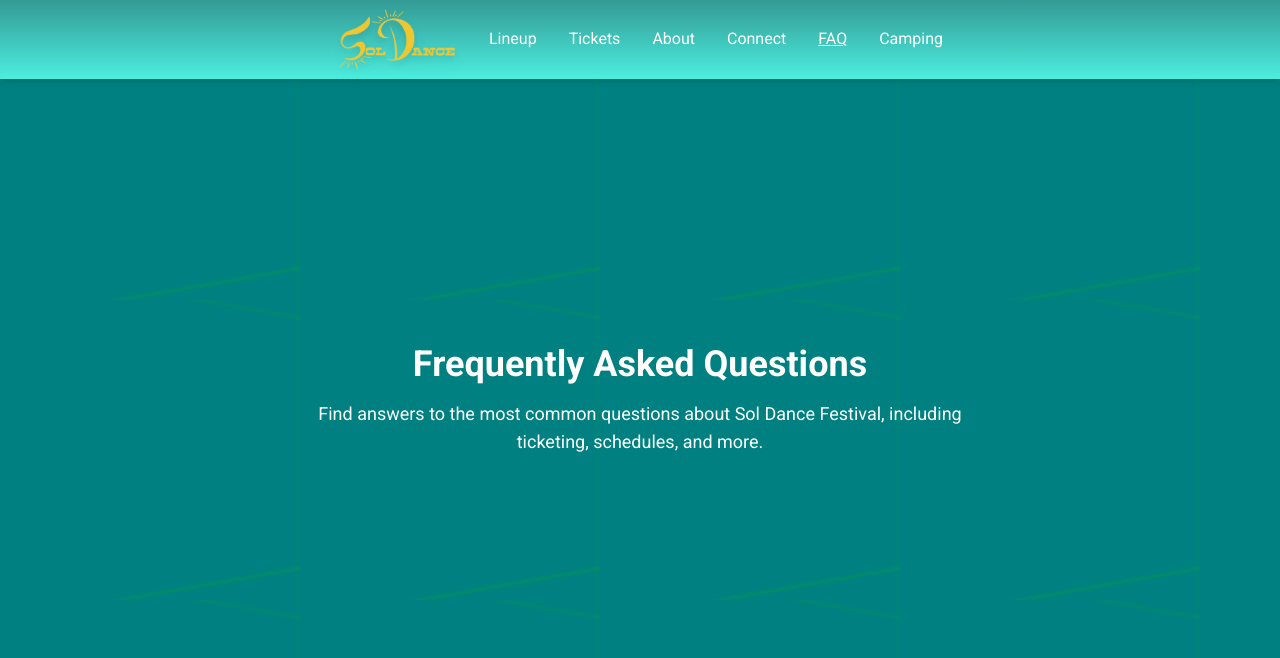
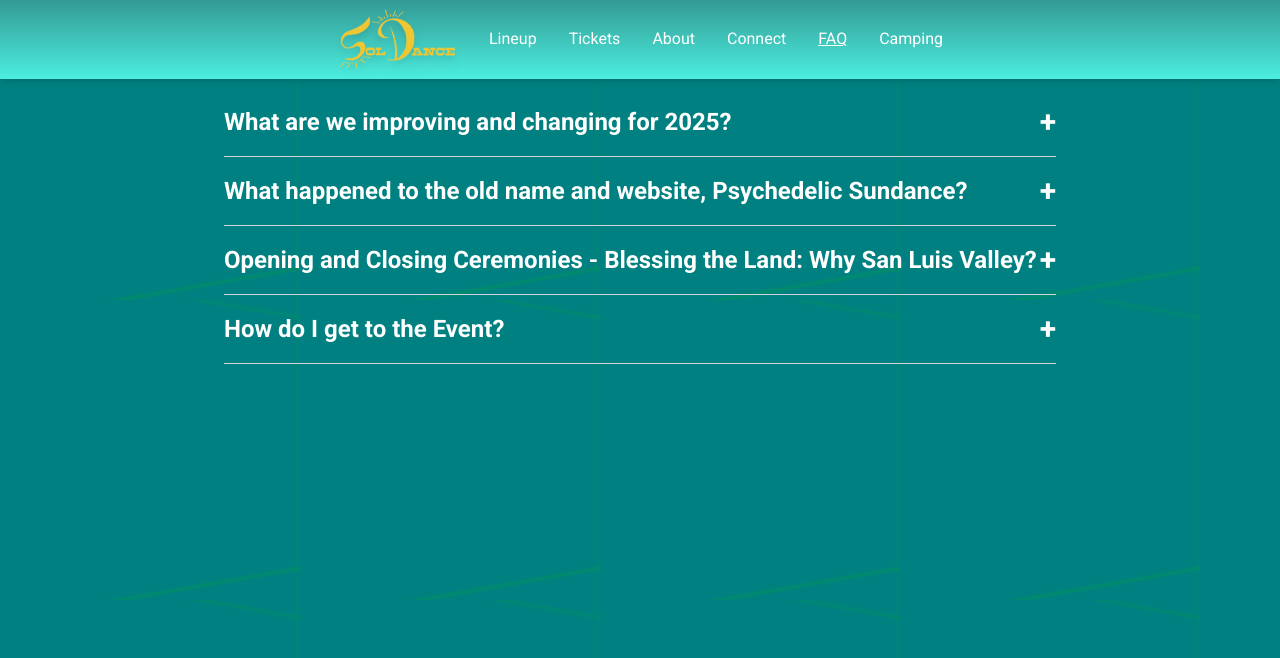
Before and after one commit to SpursFan21/Sol-Dance-Music-Festival, a Next.js app: page /faq in a window 1280 px wide. Shown: the top 658 px of the page. Built offline with nearby package versions, Linux system fonts and the light colour scheme.

Commit message:
updated FAQ page, needs more work and need to add more info to camping page

```diff
--- a/src/app/faq/page.tsx
+++ b/src/app/faq/page.tsx
@@ -1,11 +1,90 @@
 // src/app/faq/page.tsx
+"use client";
+import { useState } from "react";
+
 export default function FAQPage() {
-    return (
-      <div className="min-h-screen flex flex-col items-center justify-center p-8">
-        <h1 className="text-4xl font-bold mb-4">Frequently Asked Questions</h1>
-        <p className="text-lg text-center max-w-2xl">
-          Find answers to the most common questions about Sol Dance Festival, including ticketing, schedules, and more.
-        </p>
+  // FAQ data
+  const faqs = [
+    {
+      question: "What are we improving and changing for 2025?",
+      answer: `2024 had a very rocky start, with delays in sound systems, troubles setting up, cars getting stuck, and the land turning into a literal mud field. Despite all of this, we still felt that it was the community and the wonderful people who came to help us that made it an unforgettable event.
+
+2024 was our first festival year, and we had a lot to learn. We deeply appreciate everyone for their patience and understanding during this first year event.
+
+We will be improving security, overall layout, vendor village, the flow of ticketing and waivers, sound systems/stages, schedules and timing, workshops, and much much more.
+
+We’re looking forward to the creation of 2025, and we can’t wait to show everyone the improvements we made and the plans that we have for next year.`
+    },
+    {
+      question: "What happened to the old name and website, Psychedelic Sundance?",
+      answer: `At the festival’s originality, we had a member who was part of the festival and wanted to specifically honor the Sundance tradition in a modern way.
+
+Due to a disconnect, we could no longer move forward with them on this project. We wanted to change the name immediately, as we had received multiple concerns from surrounding cities and online groups. However, with the festival only weeks away, we couldn’t change the links and marketing materials as quickly as we desired.
+
+All organizers involved at the moment do not have sufficient Native American heritage, credibility, or knowledge to justify continuing with the name Psychedelic Sundance—hence the change to Sol Dance. We also apologize if anyone received a negative connotation of cultural appropriation from our previous branding. This was never our intent. We encourage attendees to research resources based on the Sundance Tradition and related educational materials about the San Luis Valley. We aim to ensure that our actions lead to beautiful blessings, a deep connection with the land and nature, and frequency alignment with the music.
+
+Sol Dance is derived from the words soul, sun, solstice, and dancing. We are comfortable moving forward with this name, and we hope you love it too!`
+    },
+    {
+      question: "Opening and Closing Ceremonies - Blessing the Land: Why San Luis Valley?",
+      answer: `Acknowledgment: The land we host SolDance on is sacred.
+
+We want to ensure all cultures and communities are respected, especially in the San Luis Valley, where more than five different tribes have gathered and deemed the land as “The Valley of No Fighting.”
+
+Please read more about our closing and opening ceremonies. The valley offers a spiritual, intriguing landscape with epic 100-mile views, sand dunes, and soaring peaks. It is peppered with the legacy of Native American, Hispanic, and European settlers and explorers, steeped in history and ripe with folklore.
+
+People come to the valley to meditate, as they find peace in the open landscape—a welcome break from dense, business-oriented cities. The emptiness of the valley favors a deeper connection with nature.
+
+Below is an actual view of Blanca Peak from the land; we believe this incredible mountain, along with its sunrises, is something that must be experienced in person.`
+    },
+    {
+      question: "How do I get to the Event?",
+      answer: `Once you purchase a ticket, you will receive a QR code and direct coordinates for Google Maps to the location.
+
+The closest towns are Blanca and Alamosa, about a 30-minute drive away if you need additional supplies.
+
+The land is relatively flat once you arrive; however, in case of surprise weather, we recommend a 4-wheel drive vehicle, as this is a drive through mountainous terrain into the valley. We also advise using vehicles with decent shocks and tires, as the road can be bumpy. Generally, all vehicles can access the site without issue.
+
+If you have trouble finding or getting to the location, please email or call us using the number on your ticket confirmation and provide your name and receipt for directions.`
+    }
+  ];
+
+  // State: an array of booleans for whether each FAQ is open (default all closed)
+  const [openFAQs, setOpenFAQs] = useState<boolean[]>(faqs.map(() => false));
+
+  const toggleFAQ = (index: number) => {
+    setOpenFAQs((prev) =>
+      prev.map((isOpen, i) => (i === index ? !isOpen : isOpen))
+    );
+  };
+
+  return (
+    <div className="p-8 max-w-4xl mx-auto">
+      <h1 className="text-4xl font-bold text-center mb-8">
+        FAQ’s and Information about SolDance
+      </h1>
+      <div className="space-y-4">
+        {faqs.map((faq, index) => (
+          <div key={index} className="border-b border-gray-300 pb-4">
+            <button
+              onClick={() => toggleFAQ(index)}
+              className="w-full flex justify-between items-center text-left focus:outline-none"
+            >
+              <span className="text-2xl font-semibold">{faq.question}</span>
+              <span className="text-3xl font-bold">
+                {openFAQs[index] ? "-" : "+"}
+              </span>
+            </button>
+            {openFAQs[index] && (
+              <div className="mt-2 text-lg text-gray-200">
+                {faq.answer.split("\n").map((line, idx) => (
+                  <p key={idx}>{line.trim()}</p>
+                ))}
+              </div>
+            )}
+          </div>
+        ))}
       </div>
-    );
-  }
+    </div>
+  );
+}
```
